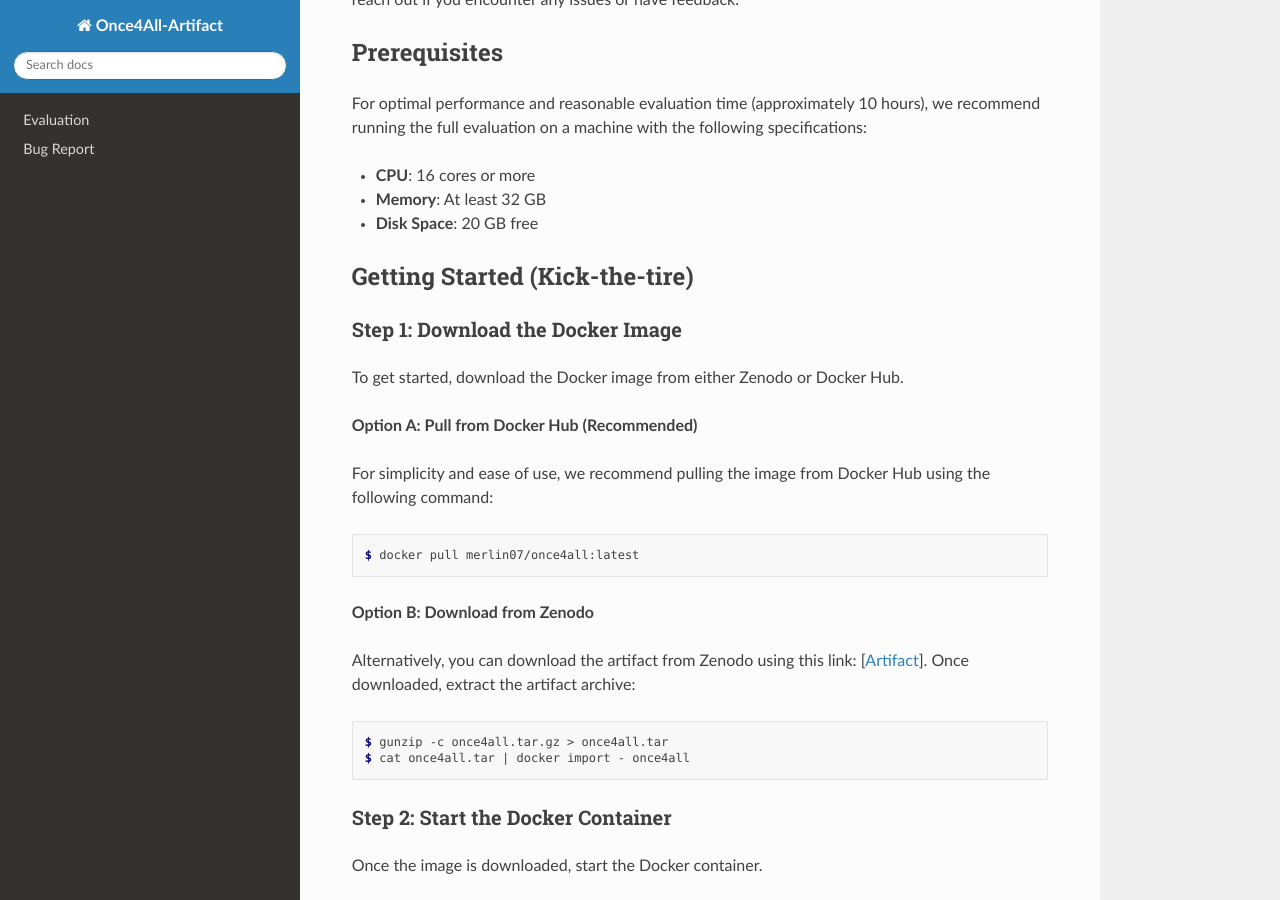
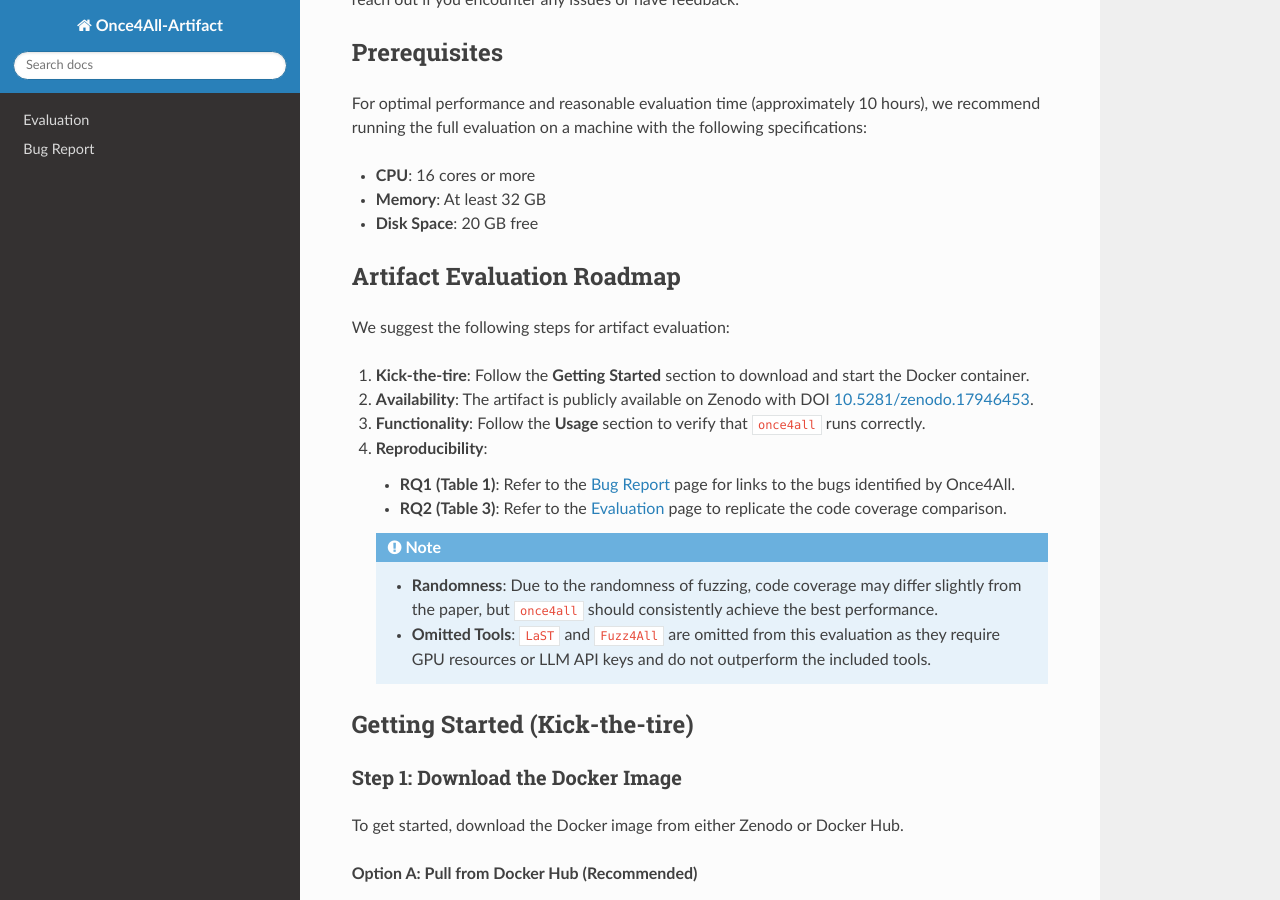
Before and after one commit to merlin-cs/Once4All, a Sphinx documentation site: the page built from docs/source/index.rst, in a window 1280 px wide and 900 px high, scrolled down 220 px. Built offline with Sphinx 7.4.7 and the Read the Docs theme 3.1.0, drawn with Linux system fonts in a browser that asks for light colours; some of the changed text lies outside the part shown.

Commit message:
update documentation

```diff
--- a/docs/source/evaluation.rst
+++ b/docs/source/evaluation.rst
@@ -10,7 +10,9 @@
 
 .. note::
 
-   All the following commands are executed in the docker container.
+   - **Environment**: All the following commands are executed in the docker container.
+   - **Randomness**: Due to the inherent randomness of fuzzing, the exact code coverage numbers may vary from those presented in the paper. However, ``once4all`` should consistently achieve the best performance among the evaluated fuzzers, demonstrating that the results are reproducible.
+   - **Omitted Tools**: Tools such as ``LaST`` and ``Fuzz4All`` are omitted from this evaluation because they require GPU resources or API keys to invoke LLMs. Furthermore, they do not outperform the tools included in this artifact.
 
 Usage
 ^^^^^
--- a/docs/source/index.rst
+++ b/docs/source/index.rst
@@ -13,6 +13,24 @@
 - **CPU**: 16 cores or more
 - **Memory**: At least 32 GB
 - **Disk Space**: 20 GB free
+
+Artifact Evaluation Roadmap
+---------------------------
+
+We suggest the following steps for artifact evaluation:
+
+1. **Kick-the-tire**: Follow the **Getting Started** section to download and start the Docker container.
+2. **Availability**: The artifact is publicly available on Zenodo with DOI `10.5281/zenodo.17946453 <https://doi.org/10.5281/zenodo.17946453>`_.
+3. **Functionality**: Follow the **Usage** section to verify that ``once4all`` runs correctly.
+4. **Reproducibility**:
+
+   - **RQ1 (Table 1)**: Refer to the :doc:`bug-report` page for links to the bugs identified by Once4All.
+   - **RQ2 (Table 3)**: Refer to the :doc:`evaluation` page to replicate the code coverage comparison.
+
+   .. note::
+
+      - **Randomness**: Due to the randomness of fuzzing, code coverage may differ slightly from the paper, but ``once4all`` should consistently achieve the best performance.
+      - **Omitted Tools**: ``LaST`` and ``Fuzz4All`` are omitted from this evaluation as they require GPU resources or LLM API keys and do not outperform the included tools.
 
 Getting Started (Kick-the-tire)
 -------------------------------
@@ -85,7 +103,7 @@
 
 (Note: Run these commands inside the Docker container)
 
-Run the tool from the repository root:
+Run the tool from the repository root to start mutation-based fuzzing on existing SMT-LIB v2 formulas:
 
 .. code-block:: bash
 
@@ -94,19 +112,6 @@
      --solver2 cvc5 --solverbin2 /path/to/cvc5 \
      --bugs ./bug_triggering_formulas \
      --option default
-
-Modes
-^^^^^
-
-**1. Mutation Mode (Default)**
-Mutates existing SMT-LIB v2 formulas found in the specified bugs directory.
-
-**2. Standalone Mode**
-Generates formulas from scratch using the generators without seed files.
-
-.. code-block:: bash
-
-   python3 once4all.py --standalone ...
 
 CLI Options
 ^^^^^^^^^^^
```
